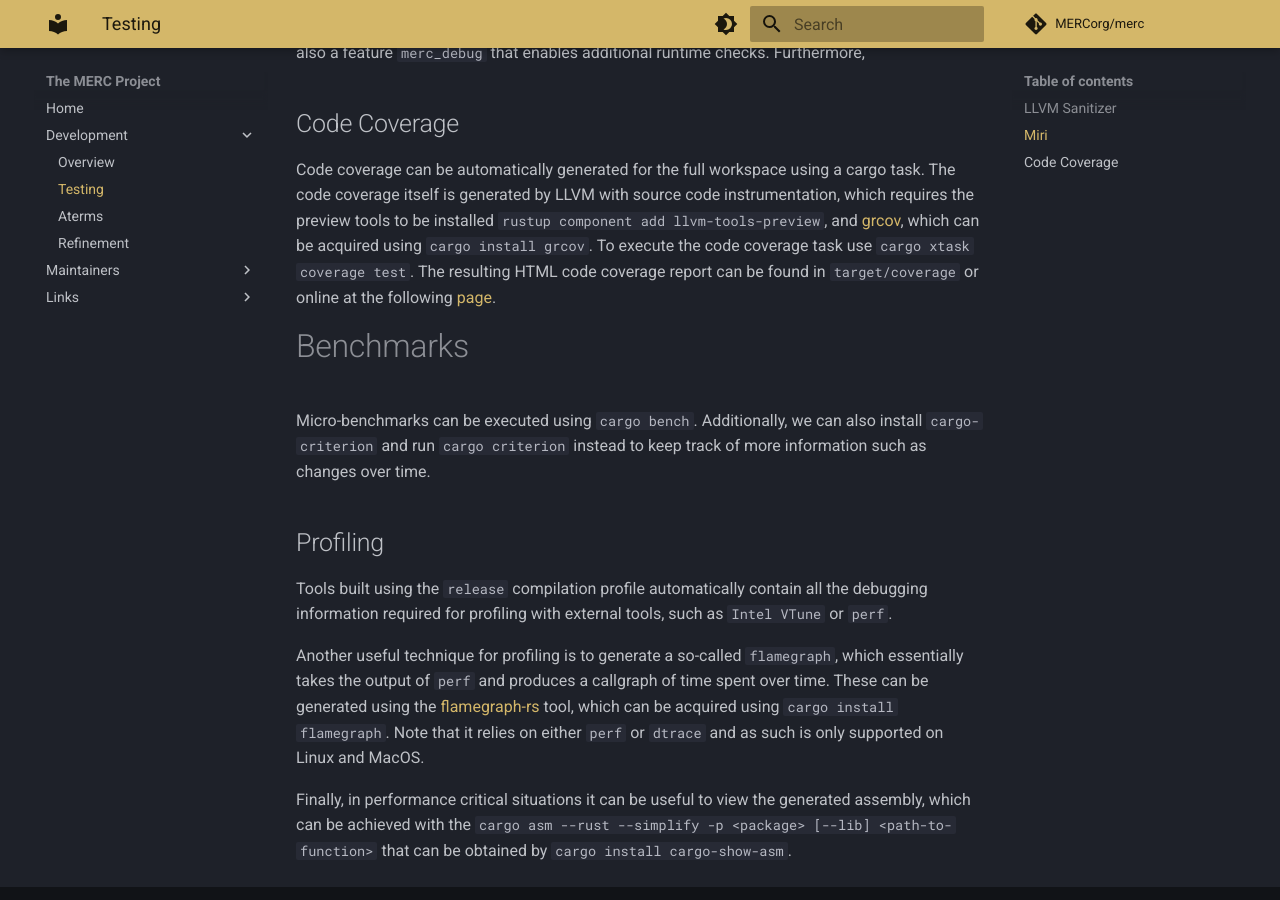
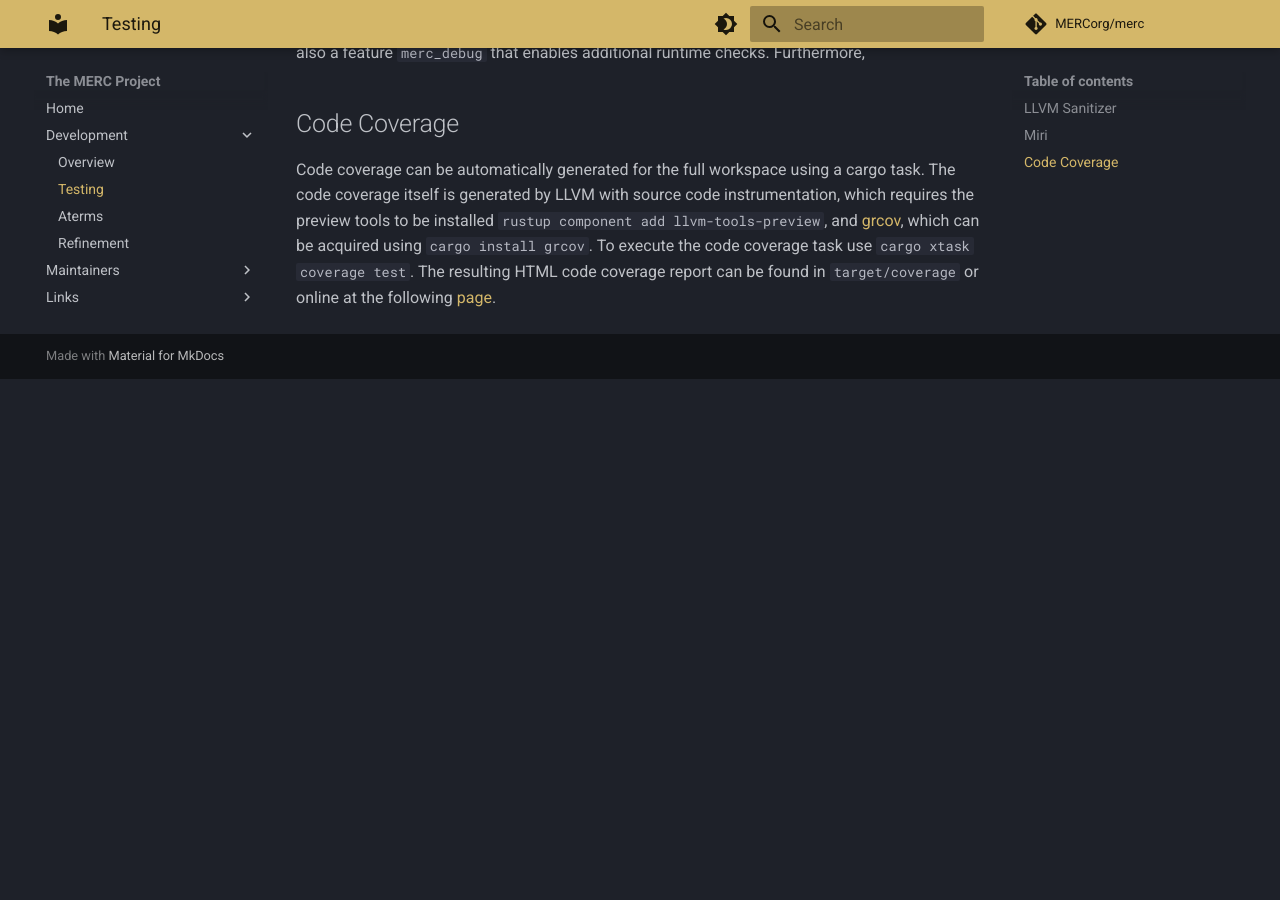
Before and after one commit to MERCorg/merc-website, an MkDocs documentation site: the page built from docs/developer/testing.md, in a window 1280 px wide and 900 px high, scrolled down 1147 px. Built offline with MkDocs 1.6.1 and Material for MkDocs 9.7.7, drawn with Linux system fonts in a browser that asks for light colours; plug-ins that fetch from the network failed and are left out; comment, search, counter and statistics services are not loaded; after the commit the page ends 1526 px from its top, so only the background shows below that.

```diff
--- a/docs/developer/testing.md
+++ b/docs/developer/testing.md
@@ -17,15 +17,3 @@ To check for additional undefined behaviour at runtime we can also employ the `c
 ## Code Coverage
 
 Code coverage can be automatically generated for the full workspace using a cargo task. The code coverage itself is generated by LLVM with source code instrumentation, which requires the preview tools to be installed `rustup component add llvm-tools-preview`, and [grcov](https://github.com/mozilla/grcov), which can be acquired using `cargo install grcov`. To execute the code coverage task use `cargo xtask coverage test`. The resulting HTML code coverage report can be found in `target/coverage` or online at the following [page](https://mercorg.github.io/merc/coverage/index.html).
-
-# Benchmarks
-
-Micro-benchmarks can be executed using `cargo bench`. Additionally, we can also install `cargo-criterion` and run `cargo criterion` instead to keep track of more information such as changes over time.
-
-## Profiling
-
-Tools built using the `release` compilation profile automatically contain all the debugging information required for profiling with external tools,  such as `Intel VTune` or `perf`.
-
-Another useful technique for profiling is to generate a so-called `flamegraph`, which essentially takes the output of `perf` and produces a callgraph of time spent over time. These can be generated using the [flamegraph-rs](https://github.com/flamegraph-rs/flamegraph) tool, which can be acquired using `cargo install flamegraph`. Note that it relies on either `perf` or `dtrace` and as such is only supported on Linux and MacOS.
-
-Finally, in performance critical situations it can be useful to view the generated assembly, which can be achieved with the `cargo asm --rust --simplify -p <package> [--lib] <path-to-function>` that can be obtained by `cargo install cargo-show-asm`.
```
Also changed, not shown: docs/developer/aterms.md (+6 -2 lines).
